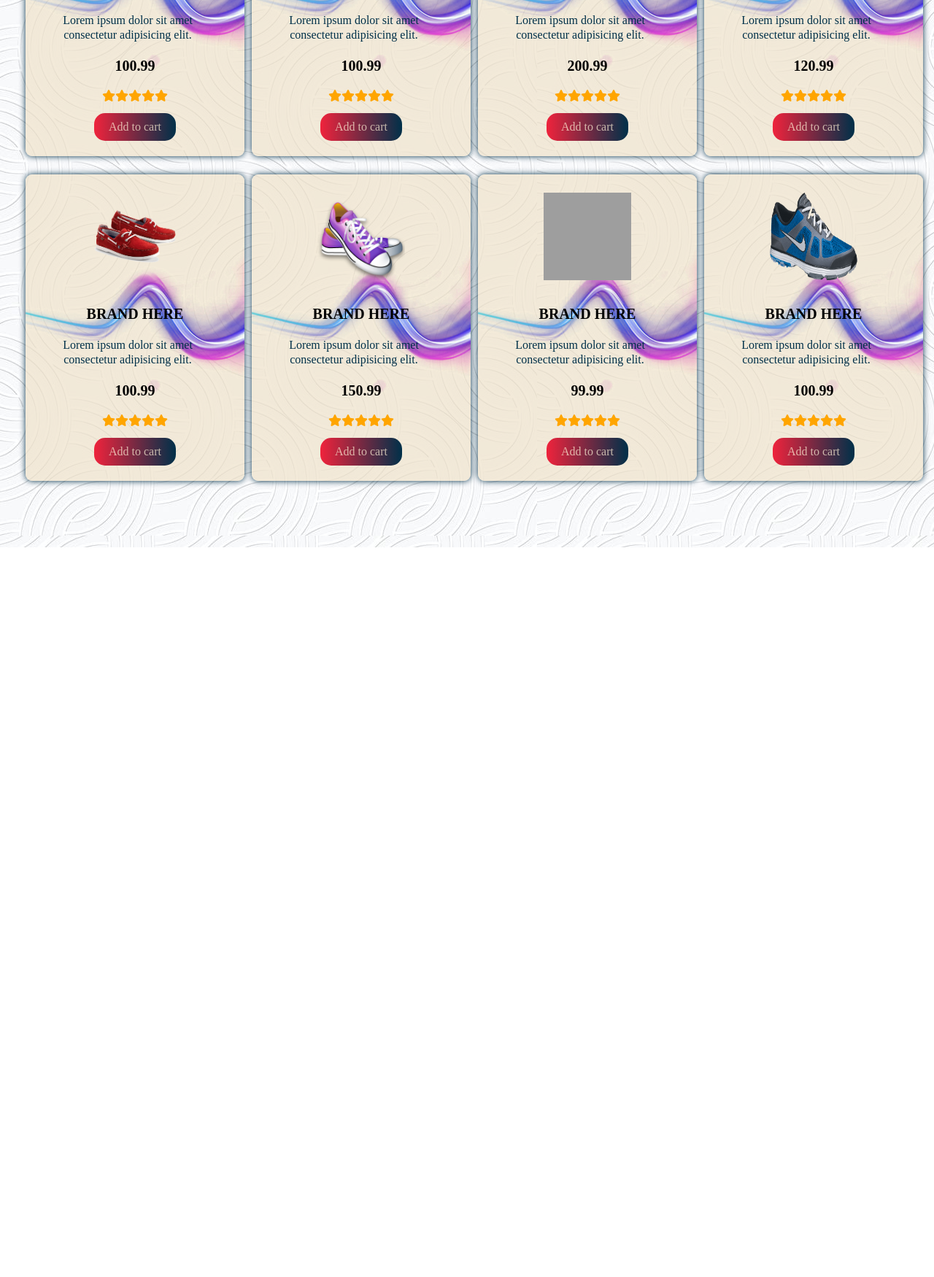
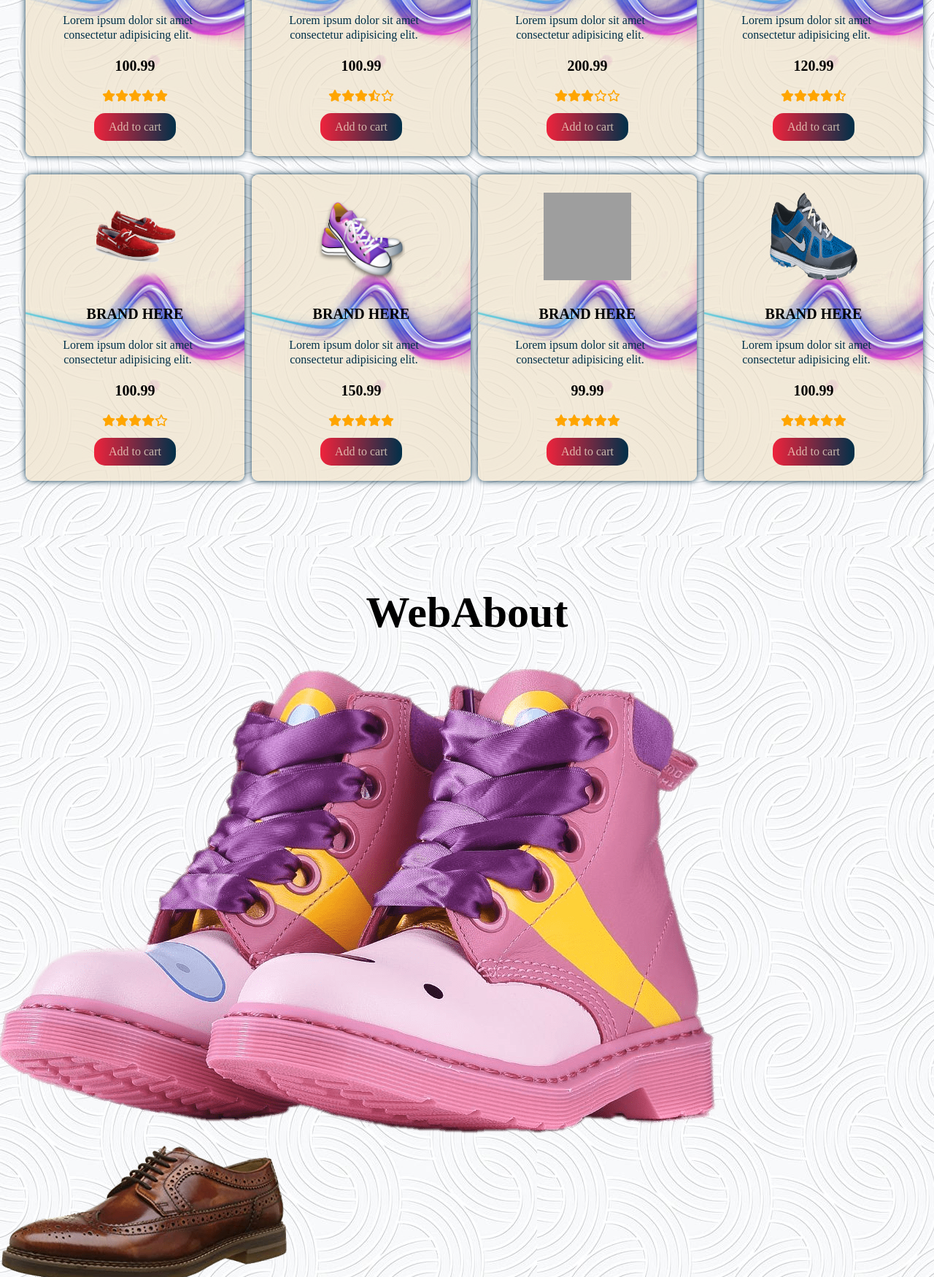
Before and after one commit to JefreyTG/shoe-sales-website, a plain HTML site: page index.html in a window 1280 px wide. Shown: the part 1170-2920 px from the top of the page at 73% size. Before the commit the page ends 1920 px from the top, so only its background shows below. Drawn offline with Linux system fonts and the light colour scheme; grey boxes are pictures that could not be loaded; a web font is replaced by a local one.

Commit message:
Tercer commit: inicio estructuracon de About

```diff
--- a/index.css
+++ b/index.css
@@ -16,6 +16,10 @@
 }
 html{
     scroll-behavior: smooth;
+}
+body{
+    background-image: url("./image/bgn-img1.jpg");
+    background-repeat: repeat;
 }
 section{
     width: 800px;
@@ -154,6 +158,7 @@ div.button{
     display: flex;
     position: absolute;
     left: 6%;
+    top: 70px;
     padding: 10px 20px ;
     border-radius: 30px ;
     background: linear-gradient(to right, #8d99ae, #003049);
@@ -324,3 +329,23 @@ div.products-text .btn {
     padding: 10px 20px;
     background: linear-gradient(to right, #ef233c, #003049);
 }
+
+/*--About*/
+
+.about{
+    width: 100%;
+    height: 100vh;
+    padding: 35px 0;
+}
+
+.about h1{
+    font-size: 60px;
+    margin-top: 20px;
+    display: flex;
+    align-items: center;
+    justify-content: center;
+    background: black;
+    -webkit-background-clip: text;
+    -webkit-text-fill-color: transparent;
+
+}
--- a/index.html
+++ b/index.html
@@ -111,8 +111,9 @@
                         <i class="fa-solid fa-star"></i>
                         <i class="fa-solid fa-star"></i>
                         <i class="fa-solid fa-star"></i>
-                        <i class="fa-solid fa-star"></i>
-                        <i class="fa-solid fa-star"></i>
+                        <i class="fa-regular fa-star-half-stroke"></i>
+
+                        <i class="fa-regular fa-star"></i>
                     </div>
                     <a href="#" class="btn">Add to cart</a>
                 </div>
@@ -137,8 +138,8 @@
                         <i class="fa-solid fa-star"></i>
                         <i class="fa-solid fa-star"></i>
                         <i class="fa-solid fa-star"></i>
-                        <i class="fa-solid fa-star"></i>
-                        <i class="fa-solid fa-star"></i>
+                        <i class="fa-regular fa-star"></i>
+                        <i class="fa-regular fa-star"></i>
                     </div>
                     <a href="#" class="btn">Add to cart</a>
                 </div>
@@ -164,7 +165,7 @@
                         <i class="fa-solid fa-star"></i>
                         <i class="fa-solid fa-star"></i>
                         <i class="fa-solid fa-star"></i>
-                        <i class="fa-solid fa-star"></i>
+                        <i class="fa-regular fa-star-half-stroke"></i>
                     </div>
                     <a href="#" class="btn">Add to cart</a>
                 </div>
@@ -190,7 +191,7 @@
                         <i class="fa-solid fa-star"></i>
                         <i class="fa-solid fa-star"></i>
                         <i class="fa-solid fa-star"></i>
-                        <i class="fa-solid fa-star"></i>
+                        <i class="fa-regular fa-star"></i>
                     </div>
                     <a href="#" class="btn">Add to cart</a>
                 </div>
@@ -273,5 +274,42 @@
             </div>
         </div>
     </div>
+
+    <!--About-->
+
+    <div class="about" id="About">
+        <h1>Web<span>About</span></h1>
+        <div class="about-main">
+            <div class="about-image">
+                <div class="about-small-image">
+                    <img src="./image/shoes9.png" onclick="functio(this)">
+                    <img src="./image/shoes10.png" onclick="functio(this)">
+                    <img src="./image/shoes11.png" onclick="functio(this)">
+                    <img src="./image/shoes12.png" onclick="functio(this)">
+                </div>
+
+                <div class="image-container">
+                    <img src="./image/shoes9.png" id="imagebox">
+                </div>
+
+            </div>
+            <div class="about-text">
+                <p>
+                    Contrary to popular belief, Lorem Ipsum is not simply random text. It has roots in a piece of classical Latin literature from 45 BC, making it over 2000 years old. Richard McClintock, a Latin professor at Hampden-Sydney College in Virginia, looked up one of the more obscure Latin words, consectetur, from a Lorem Ipsum passage, and going through the cites of the word in classical literature, discovered the undoubtable source. Lorem Ipsum comes from sections 1.10.32 and 1.10.33 of "de Finibus Bonorum et Malorum" (The Extremes of Good and Evil) by Cicero, written in 45 BC. This book is a treatise on the theory of ethics, very popular during the Renaissance. The first line of Lorem Ipsum, "Lorem ipsum dolor sit amet..", comes from a line in section 1.10.32.
+                </p>
+            </div>
+
+        </div>
+
+<a href="#" class="about-btn">Shop Now</a>
+
+<script>
+    function functio(small){
+        var full =document.getElementById("imagebox")
+        full.src = small.src
+    }
+</script>
+
+    </div>
 </body>
 </html>
```
Also changed, not shown: image/shoes10.png (added), image/shoes11.png (added), image/shoes12.png (added), image/shoes13.png (added), image/shoes14.png (added), image/shoes15.png (added), image/shoes16.png (added), image/shoes17.png (added), image/shoes9.png (added), image/star-half-stroke-regular.svg (added), image/star-regular.svg (added).
